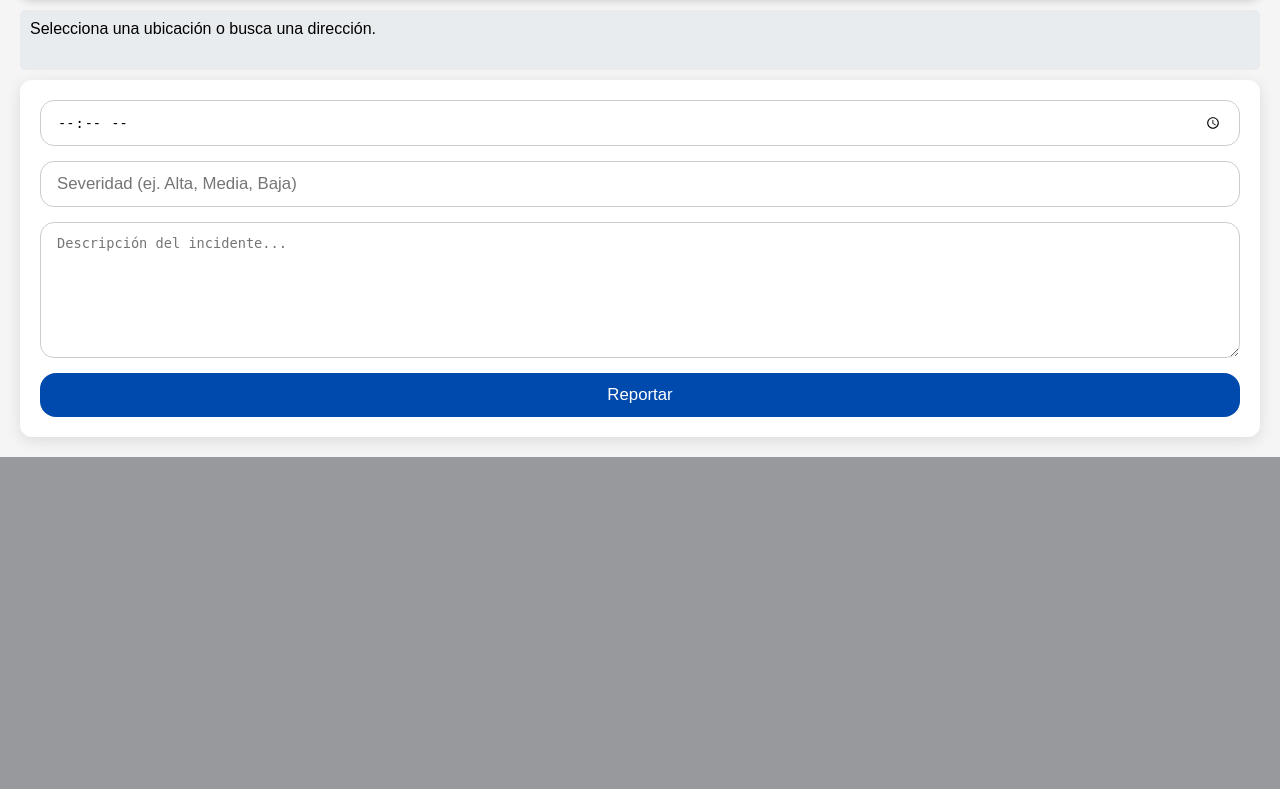
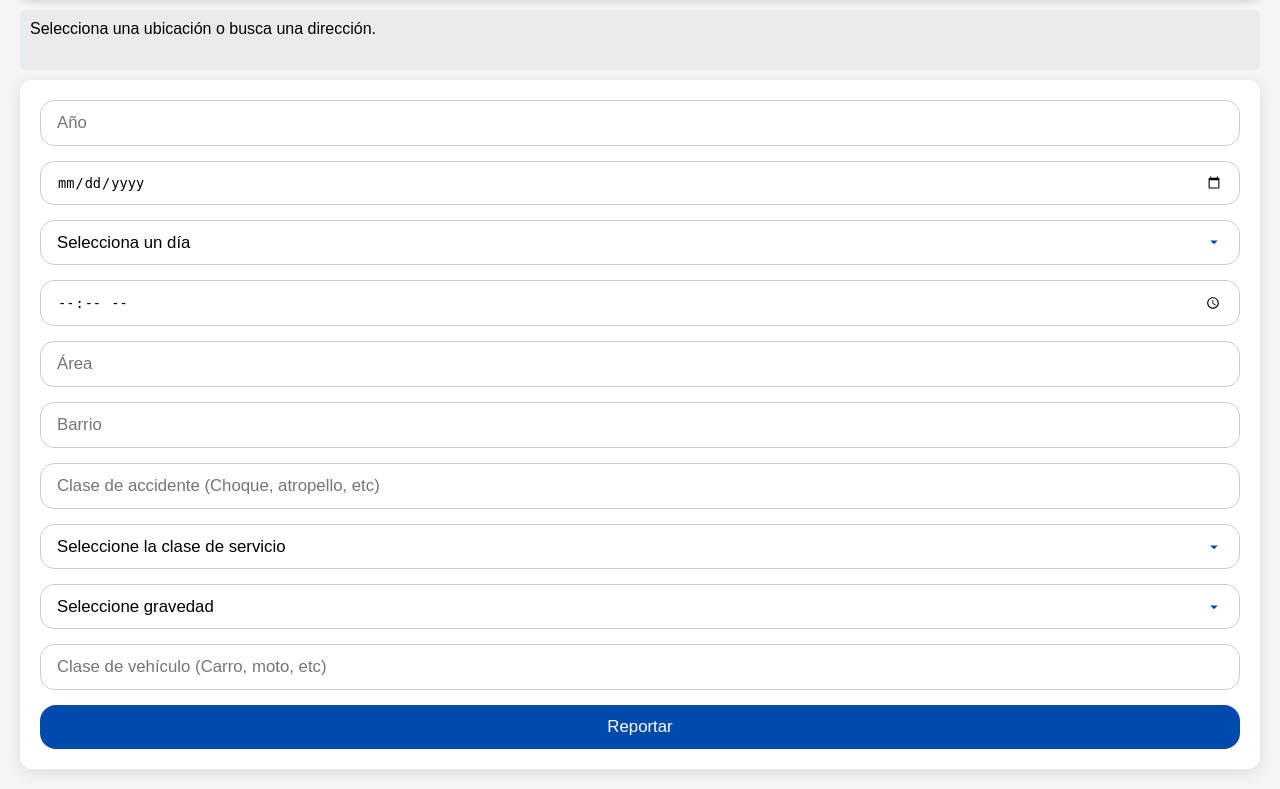
Before and after one commit to Davidgarar/AlertVialTulua, a Flask app: page /reportar in a window 1280 px wide. Shown: the part 698-1487 px from the top of the page. Before the commit the page ends 1155 px from the top, so only its background shows below. Run offline with Flask 3, Linux system fonts and the light colour scheme; the visitor is signed in with stand-in values (Sample User, id 1); some libraries are stand-ins or nearby versions.

Commit message:
formulario

```diff
--- a/templates/report.html
+++ b/templates/report.html
@@ -29,7 +29,7 @@
     <h2>Mapa de Alert Vial</h2>
 
     <!-- Barra de búsqueda -->
-    <input id="search-input" class="search-box" type="text" placeholder="Buscar dirección...">
+    <input id="search-input" name="direccion" class="search-box" type="text" placeholder="Buscar dirección...">
 
     <!-- Mapa -->
     <div id="map"></div>
@@ -40,15 +40,60 @@
     </div>
 
     <!-- Formulario -->
-    <form id="report-form">
+    <form id="report-form" action="/procesar" method="POST">
+      <input type="number" id="anio" name="anio" placeholder="Año" required>
+      <input type="date" id="fecha" name="fecha" placeholder="Fecha" required>
+
+      <select id="dia" name="dia" required>
+        <option value="" disabled selected>Selecciona un día</option>
+        <option>Lunes</option>
+        <option>Martes</option>
+        <option>Miércoles</option>
+        <option>Jueves</option>
+        <option>Viernes</option>
+        <option>Sábado</option>
+        <option>Domingo</option>
+      </select>
+
       <input type="time" id="hora" name="hora" placeholder="Hora" required>
-      <input type="text" id="severidad" name="severidad" placeholder="Severidad (ej. Alta, Media, Baja)" required>
-      <textarea id="descripcion" name="descripcion" placeholder="Descripción del incidente..." required></textarea>
-      <button type="submit" class="btn-report">Reportar</button>
+      <input type="text" id="area" name="area" placeholder="Área" required>
+      <input type="text" id="barrio" name="barrio" placeholder="Barrio" required>
+      <input type="text" id="claseAccidente" name="claseAccidente" placeholder="Clase de accidente (Choque, atropello, etc)" required>
+
+      <select id="claseServicio" name="claseServicio" required>
+        <option value="" disabled selected>Seleccione la clase de servicio</option>
+        <option value="Particular">Particular</option>
+        <option value="Público">Público</option>
+      </select>
+
+      <select id="gravedadAccidente" name="gravedadAccidente" required>
+        <option value="" disabled selected>Seleccione gravedad</option>
+        <option value="Con heridos">Con heridos</option>
+        <option value="Con muertos">Con muertos</option>
+        <option value="Solo daños">Solo daños</option>
+      </select>
+
+      <input type="text" id="claseVehiculo" name="claseVehiculo" placeholder="Clase de vehículo (Carro, moto, etc)" required>
+
+      <!-- Campos ocultos para dirección y coordenadas -->
+      <input type="hidden" id="direccionInfo" name="direccionInfo">
+
+
+      <button type="submit" name="accion" value="reportar" class="btn-report">Reportar</button>
     </form>
   </main>
 
   <!-- Script del mapa -->
   <script src="{{ url_for('static', filename='map.js') }}"></script>
+
+  <script>
+  document.getElementById('report-form').addEventListener('submit', function() {
+    // Toma el texto del div address-info
+    const addressText = document.getElementById('address-info').innerText.trim();
+    // Lo copia al input oculto
+    document.getElementById('direccionInfo').value = addressText;
+  });
+</script>
+
 </body>
 </html>
```
